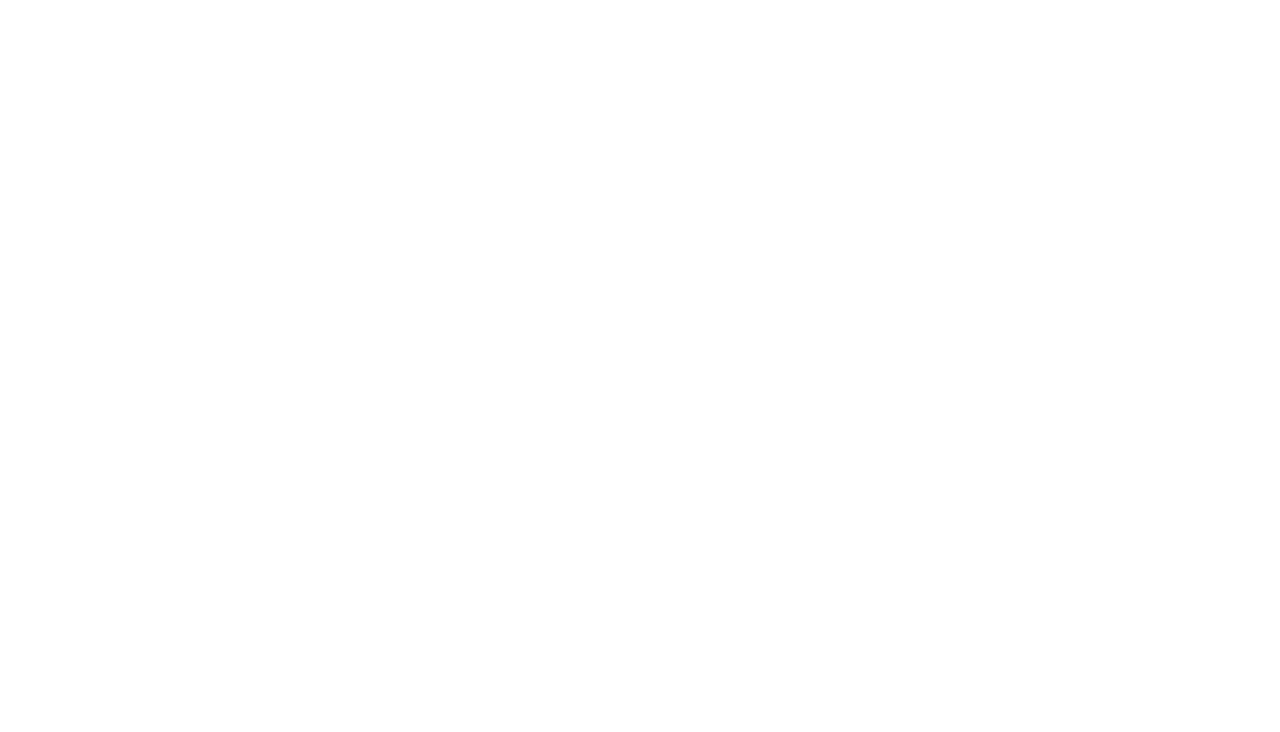
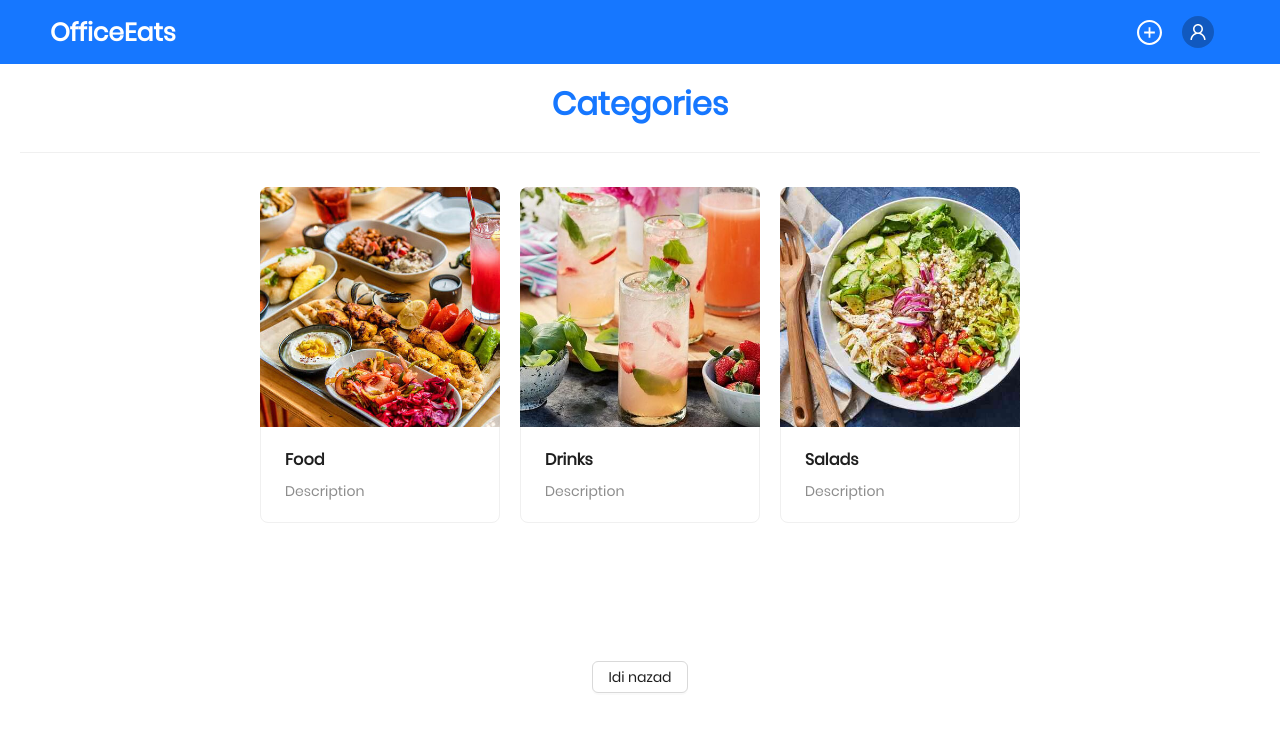
Before and after one commit to Masulaa/tim1-cortex, a React (Create React App) app: page /ChooseMeal in a window 1280 px wide. Before the commit this address had no page. Shown: the top 732 px of the page. Built offline with nearby package versions, Linux system fonts and the light colour scheme.

Commit message:
added back button to choosemeal, added navigation between pages, fixed some stuff

```diff
--- a/src/App.js
+++ b/src/App.js
@@ -32,7 +32,7 @@ function App() {
             }
           />
                    <Route
-            path="meal"
+            path="ChooseMeal"
             element={
               <Suspense fallback={<ErrorHandlerPage />}>
                 <ChooseMeal />
--- a/src/components/app-layout/AppLayout.js
+++ b/src/components/app-layout/AppLayout.js
@@ -1,32 +1,29 @@
+import { Outlet, useNavigate } from "react-router-dom";
 import {
   UserOutlined,
-  HomeOutlined,
   PlusCircleOutlined,
-  ReadOutlined,
   LogoutOutlined,
 } from "@ant-design/icons";
-import { Breadcrumb, Layout, Menu, Avatar, Dropdown, theme } from "antd";
-import { Outlet, useNavigate } from "react-router-dom";
-const { Header, Content, Footer } = Layout;
+import { Layout, Menu, Avatar, Dropdown } from "antd";
+const {Item} = Menu;
+
+const { Header, Content } = Layout;
+
 
 const App = () => {
-  const {
-    token: { colorBgContainer },
-  } = theme.useToken();
+
 
   const navigate = useNavigate();
 
-  const navigateToProfile = () => navigate("/UserProfile");
-  const navigateToLogIn = () => navigate("/LogIn");
 
   const profileMenu = (
     <Menu>
-      <Menu.Item onClick={() => navigateToProfile()}>
+      <Item>
         <UserOutlined></UserOutlined> Profile
-      </Menu.Item>
-      <Menu.Item key="logout">
+      </Item>
+      <Item key="logout">
         <LogoutOutlined /> Logout
-      </Menu.Item>
+      </Item>
     </Menu>
   );
 
@@ -82,7 +79,7 @@ const App = () => {
             }}
           />
           <Dropdown
-           menu={profileMenu}
+           overlay={profileMenu}
             trigger={["click"]}
             placement="bottom"
           >
--- a/src/components/choose-meal/ChooseMeal.css
+++ b/src/components/choose-meal/ChooseMeal.css
@@ -12,8 +12,12 @@
 }
 
 .category-title {
-  font-size: 2rem;
   text-align: center;
+}
+
+.category-button {
+  display: flex;
+  justify-content: center;
 }
 
 @media (max-width: 768px) {
--- a/src/components/choose-meal/ChooseMeal.js
+++ b/src/components/choose-meal/ChooseMeal.js
@@ -1,83 +1,72 @@
-import React, { useState } from "react";
 import "./ChooseMeal.css";
 import "../../style/global.css";
 import food from "../../images/food1.jpg";
 import drinks from "../../images/drinks.jpg";
 import salads from "../../images/salad.jpg";
-import { Card, ConfigProvider, Divider } from "antd";
-import { Link } from 'react-router-dom';
+import { Card, Divider, Button } from "antd";
+import { Link } from "react-router-dom";
+
+import { startTransition } from "react";
+import { useNavigate } from "react-router-dom";
 
 const { Meta } = Card;
 
+const ChooseMeal = () => {
+  const navigate = useNavigate();
 
-const ChooseMeal = () => {
   return (
     <main>
-      <h1 className="category-title">Categories</h1>
+      <h1 className="category-title title">Categories</h1>
       <Divider />
       <section className="category-section">
-        <Link to="/Tmp" >
+        <Link to="/Tmp">
           <Card
             hoverable
             className="category"
             style={{
               width: 240,
             }}
-            cover={
-              <img
-                alt="example"
-                src={food}
-              />
-            }
+            cover={<img alt="example" src={food} />}
           >
-            <Meta
-              title="Food"
-              description="Description"
-            />
+            <Meta title="Food" description="Description" />
           </Card>
         </Link>
-        <Link to="/Tmp" >
+        <Link to="/Tmp">
           <Card
             hoverable
             className="category"
             style={{
               width: 240,
             }}
-            cover={
-              <img
-                alt="example"
-                src={drinks}
-              />
-            }
+            cover={<img alt="example" src={drinks} />}
           >
-            <Meta
-              title="Drinks"
-              description="Description"
-            />
+            <Meta title="Drinks" description="Description" />
           </Card>
         </Link>
-        <Link to="/Tmp" >
+        <Link to="/Tmp">
           <Card
             hoverable
             className="category"
             style={{
               width: 240,
             }}
-            cover={
-              <img
-                alt="example"
-                src={salads}
-              />
-            }
+            cover={<img alt="example" src={salads} />}
           >
-            <Meta
-              title="Salads"
-              description="Description"
-            />
+            <Meta title="Salads" description="Description" />
           </Card>
         </Link>
-
-      </section>
+      </section>{" "}
+      <div className="category-button">
+        <Button
+          onClick={() => {
+            startTransition(() => {
+              navigate("/Home");
+            });
+          }}
+        >
+          Idi nazad
+        </Button>
+      </div>
     </main>
   );
 };
--- a/src/components/choose-meal/tmp.js
+++ b/src/components/choose-meal/tmp.js
@@ -1,6 +1,6 @@
 import { Avatar, List, Divider, Button } from 'antd';
 import React from 'react'; // Add React import
-{/*import './HistoryOfMeals.css';*/}
+
 const data = [
   {
     title: 'Ant Design Title 1',
--- a/src/components/history-of-meals/HistoryOfMeals.js
+++ b/src/components/history-of-meals/HistoryOfMeals.js
@@ -23,7 +23,7 @@ const HistoryOfMeals = () => {
   return (
     <>
     <div>
-      <h1 style={{color: "#1677FF"}} className='title'>
+      <h1 className='title'>
         Istorija obroka
       </h1>
     </div>
--- a/src/components/home/Home.css
+++ b/src/components/home/Home.css
@@ -77,7 +77,7 @@ main{
     margin: 15px;
   }
 
-  .title{
+  .title1{
     display: flex;
     justify-content: center;
     font-size: 25px;
--- a/src/components/home/Home.js
+++ b/src/components/home/Home.js
@@ -3,6 +3,7 @@ import food from "../../images/food.png";
 import img0 from "../../images/undraw_breakfast_psiw.svg"
 
 import { useNavigate } from "react-router-dom";
+import { startTransition } from "react";
 
 const Home = () => {
 
@@ -12,10 +13,10 @@ const Home = () => {
     <main>
 
       <section id="blobs" className="blob-triangle">
-      <div className="title">
+      <div className="title1">
         <h1>Welcome to <div className="titleLogo">OfficeEats</div></h1>
       </div>
-        <div className="blob1 blob">
+        <div className="blob1 blob" onClick={()=>{startTransition(() => {navigate("/ChooseMeal")})}}>
           <svg
             viewBox="0 0 200 200"
             xmlns="http://www.w3.org/2000/svg"
@@ -24,7 +25,7 @@ const Home = () => {
             <path
               fill="#1677FF"
               stroke="#4096FF"
-              stroke-width="8"
+              strokeWidth="8"
               d="M49.2,-59.4C63.1,-47,73.3,-30.8,78.2,-12.3C83.2,6.1,83.1,27,74.1,43.1C65.2,59.1,47.4,70.4,28.2,77.4C8.9,84.4,-11.9,87.1,-30,81.1C-48.1,75.1,-63.5,60.3,-72.6,42.8C-81.7,25.2,-84.6,4.9,-81.2,-14.3C-77.7,-33.5,-68.1,-51.5,-53.5,-63.8C-38.9,-76.1,-19.5,-82.6,-0.9,-81.5C17.6,-80.4,35.3,-71.8,49.2,-59.4Z"
               transform="translate(100 100)"
             ></path>
@@ -33,7 +34,7 @@ const Home = () => {
           <h2>Odaberi obrok</h2>
         </div>
         <div className="row">
-          <div className="blob2 blob" onClick={()=>{navigate("/HistoryOfMeals")}}>
+          <div className="blob2 blob" onClick={()=>{startTransition(() => {navigate("/HistoryOfMeals")})}}>
             <svg
               viewBox="0 0 200 200"
               xmlns="http://www.w3.org/2000/svg"
@@ -42,7 +43,7 @@ const Home = () => {
               <path
                 fill="#1677FF"
                 stroke="#4096FF"
-                stroke-width="8"
+                strokeWidth="8"
                 d="M49.2,-59.4C63.1,-47,73.3,-30.8,78.2,-12.3C83.2,6.1,83.1,27,74.1,43.1C65.2,59.1,47.4,70.4,28.2,77.4C8.9,84.4,-11.9,87.1,-30,81.1C-48.1,75.1,-63.5,60.3,-72.6,42.8C-81.7,25.2,-84.6,4.9,-81.2,-14.3C-77.7,-33.5,-68.1,-51.5,-53.5,-63.8C-38.9,-76.1,-19.5,-82.6,-0.9,-81.5C17.6,-80.4,35.3,-71.8,49.2,-59.4Z"
                 transform="translate(100 100)"
               ></path>
@@ -50,7 +51,7 @@ const Home = () => {
             </svg>
             <h2>Istorija obroka</h2>
           </div>
-          <div className="blob3 blob">
+          <div className="blob3 blob" >
             <svg
               viewBox="0 0 200 200"
               xmlns="http://www.w3.org/2000/svg"
@@ -59,7 +60,7 @@ const Home = () => {
               <path
                 fill="#1677FF"
                 stroke="#4096FF"
-                stroke-width="8"
+                strokeWidth="8"
                 d="M49.2,-59.4C63.1,-47,73.3,-30.8,78.2,-12.3C83.2,6.1,83.1,27,74.1,43.1C65.2,59.1,47.4,70.4,28.2,77.4C8.9,84.4,-11.9,87.1,-30,81.1C-48.1,75.1,-63.5,60.3,-72.6,42.8C-81.7,25.2,-84.6,4.9,-81.2,-14.3C-77.7,-33.5,-68.1,-51.5,-53.5,-63.8C-38.9,-76.1,-19.5,-82.6,-0.9,-81.5C17.6,-80.4,35.3,-71.8,49.2,-59.4Z"
                 transform="translate(100 100)"
               ></path>
--- a/src/style/global.css
+++ b/src/style/global.css
@@ -29,4 +29,6 @@
 
     .title{
       margin: 1rem 0;
+      color: #1677FF;
+      font-size: 2rem;
     }
```
